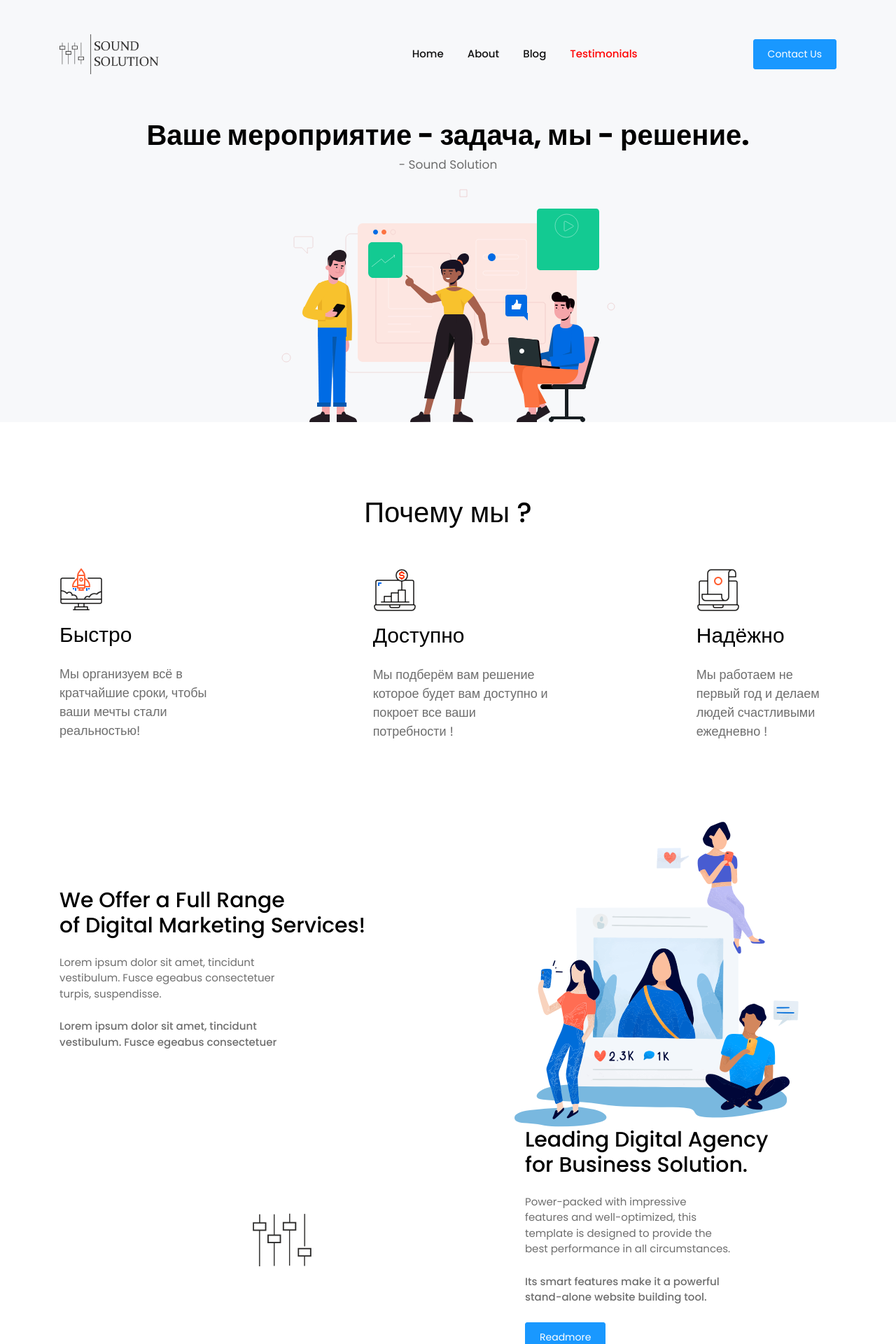
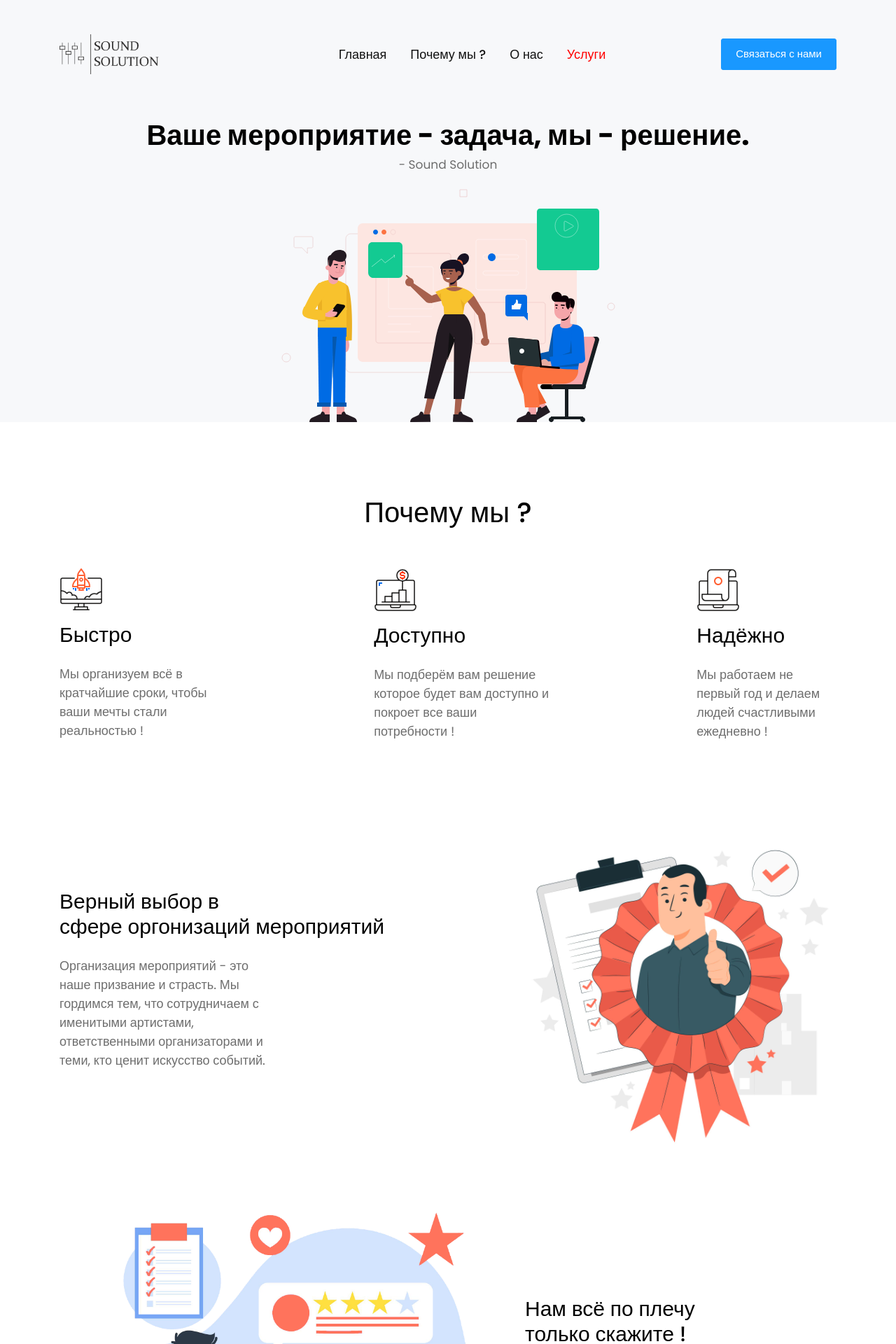
Before and after one commit to Dest1ni/Site-business-card, a Django app: page / in a window 1280 px wide. Shown: the top 1920 px of the page at 70% size. Run offline with Django 4.2, Linux system fonts and the light colour scheme; some libraries are stand-ins or nearby versions.

Commit message:
About category navbar update

```diff
--- a/soundsolution/templates/index.html
+++ b/soundsolution/templates/index.html
@@ -27,7 +27,7 @@
             <div class="features-width">
               <img src="{% static 'assets/images/Group12.svg' %}" alt="" class="img-icons">
               <h3 class="py-3">Быстро</h3>
-              <p class="text-muted" style="font-size: 18px;"> Мы организуем всё в кратчайшие сроки, чтобы ваши мечты стали реальностью! </p>
+              <p class="text-muted" style="font-size: 18px;"> Мы организуем всё в кратчайшие сроки, чтобы ваши мечты стали реальностью ! </p>
               <!-- <a href="#"><p class="readmore-link">Readmore</p></a>  -->
             </div>
           </div>
@@ -52,27 +52,27 @@
       <section class="digital-marketing-service" id="digital-marketing-section">
         <div class="row align-items-center">
           <div class="col-12 col-lg-7 grid-margin grid-margin-lg-0" data-aos="fade-right">
-            <h3 class="m-0">We Offer a Full Range<br>of Digital Marketing Services!</h3>
+            <h3 class="m-0">Верный выбор в<br>сфере оргонизаций мероприятий</h3>
             <div class="col-lg-7 col-xl-6 p-0">
-              <p class="py-4 m-0 text-muted">Lorem ipsum dolor sit amet, tincidunt vestibulum. Fusce egeabus consectetuer turpis, suspendisse.</p>
-              <p class="font-weight-medium text-muted">Lorem ipsum dolor sit amet, tincidunt vestibulum. Fusce egeabus consectetuer</p>
+              <p class="py-4 m-0 text-muted" style = "font-size: 18px;">Организация мероприятий - это наше призвание и страсть. Мы гордимся тем, что сотрудничаем с именитыми артистами, ответственными организаторами и теми, кто ценит искусство событий.</p>
+              <!-- <p class="font-weight-medium text-muted">Lorem ipsum dolor sit amet, tincidunt vestibulum. Fusce egeabus consectetuer</p> -->
             </div>
           </div>
           <div class="col-12 col-lg-5 p-0 img-digital grid-margin grid-margin-lg-0" data-aos="fade-left">
-            <img src="{% static 'assets/images/Group1.png' %}" alt="" class="img-fluid">
+            <img src="{% static 'assets/images/correct.jpg' %}" alt="" class="img-fluid">
           </div>
         </div>
         <div class="row align-items-center">
           <div class="col-12 col-lg-7 text-center flex-item grid-margin" data-aos="fade-right">
-            <img src="{% static 'assets/images/Group2.png' %}" alt="" class="img-fluid">
+            <img src="{% static 'assets/images/trust.png' %}" alt="" class="img-fluid">
           </div>
           <div class="col-12 col-lg-5 flex-item grid-margin" data-aos="fade-left">
-            <h3 class="m-0">Leading Digital Agency<br>for  Business Solution.</h3>
+            <h3 class="m-0">Нам всё по плечу <br>только скажите !</h3>
             <div class="col-lg-9 col-xl-8 p-0">
-              <p class="py-4 m-0 text-muted">Power-packed with impressive features and well-optimized, this template is designed to provide the best performance in all circumstances.</p>
-              <p class="pb-2 font-weight-medium text-muted">Its smart features make it a powerful stand-alone website building tool.</p>
+              <p class="py-4 m-0 text-muted" style = "font-size: 18px;">Тихое дружеское собрание или грандиозный концерт, мы организуем всё что вашей душе угодно.</p>
+              <!-- <p class="pb-2 font-weight-medium text-muted">Its smart features make it a powerful stand-alone website building tool.</p> -->
             </div>
-            <button class="btn btn-info">Readmore</button>
+            <!-- <button class="btn btn-info">Readmore</button> -->
           </div>
         </div>
       </section>
--- a/soundsolution/templates/navbar.html
+++ b/soundsolution/templates/navbar.html
@@ -19,19 +19,19 @@
             </button>
           </li>
           <li class="nav-item">
-            <a class="nav-link" href="#header-section">Home <span class="sr-only">(current)</span></a>
+            <a class="nav-link" href="#header-section" style="white-space: nowrap; font-size: 18px;">Главная <span class="sr-only">(current)</span></a>
           </li>
           <li class="nav-item">
-            <a class="nav-link" href="#features-section">About</a>
+            <a class="nav-link" href="#features-section" style="white-space: nowrap; font-size: 18px;">Почему мы ?</a>
           </li>
           <li class="nav-item">
-            <a class="nav-link" href="#digital-marketing-section">Blog</a>
+            <a class="nav-link" href="#digital-marketing-section" style="white-space: nowrap; font-size: 18px;">О нас</a>
           </li>
           <li class="nav-item">
-            <a class="nav-link" href="#feedback-section">Testimonials</a>
+            <a class="nav-link" href="#feedback-section" style="white-space: nowrap; font-size: 18px;">Услуги</a>
           </li>
           <li class="nav-item btn-contact-us pl-4 pl-lg-0">
-            <button class="btn btn-info" data-toggle="modal" data-target="#exampleModal">Contact Us</button>
+            <button class="btn btn-info" data-toggle="modal" data-target="#exampleModal" style = "font-size: 15px;">Связаться с нами</button>
           </li>
         </ul>
       </div>
```
Also changed, not shown: soundsolution/static/assets/images/correct.jpg (added), soundsolution/static/assets/images/trust.png (added).
